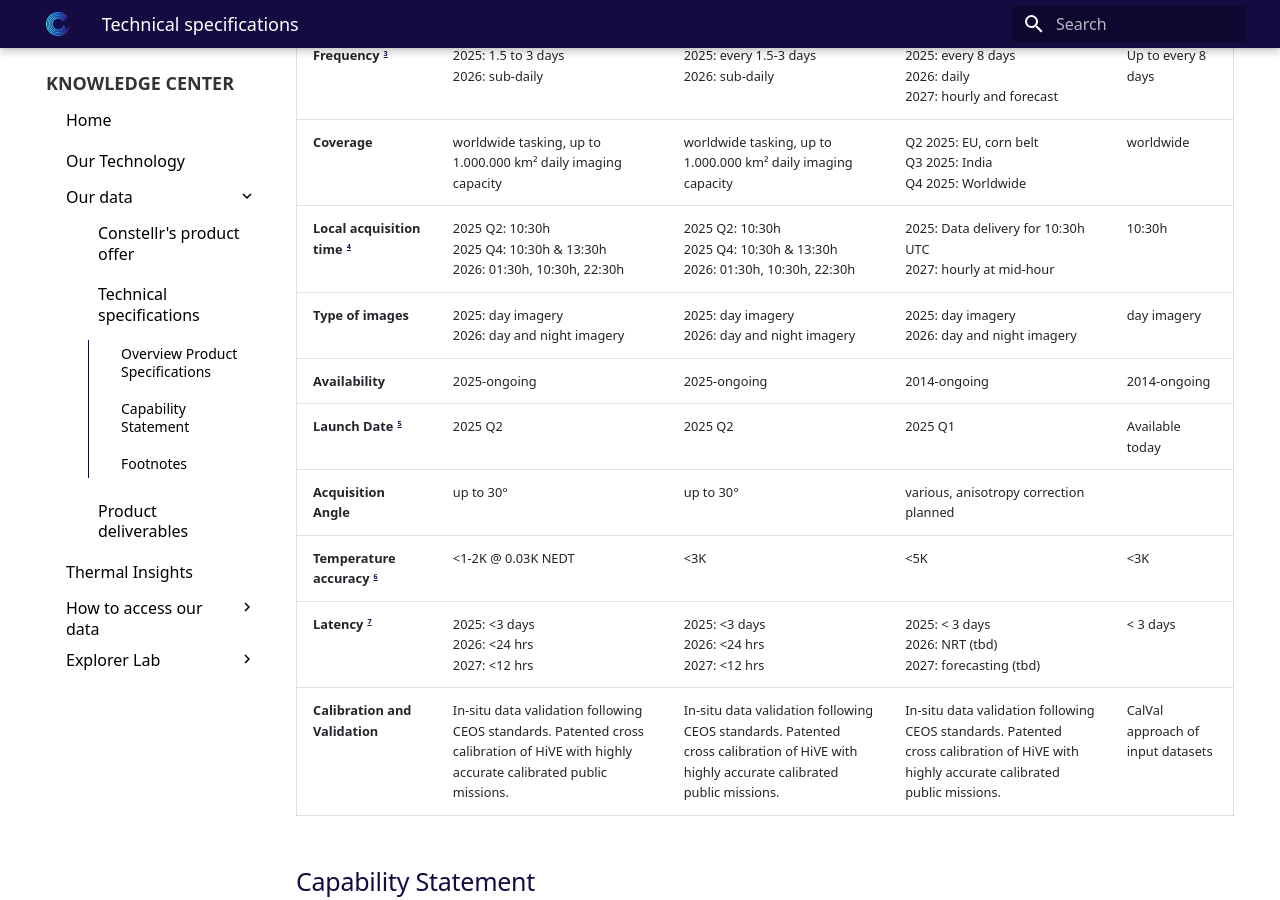
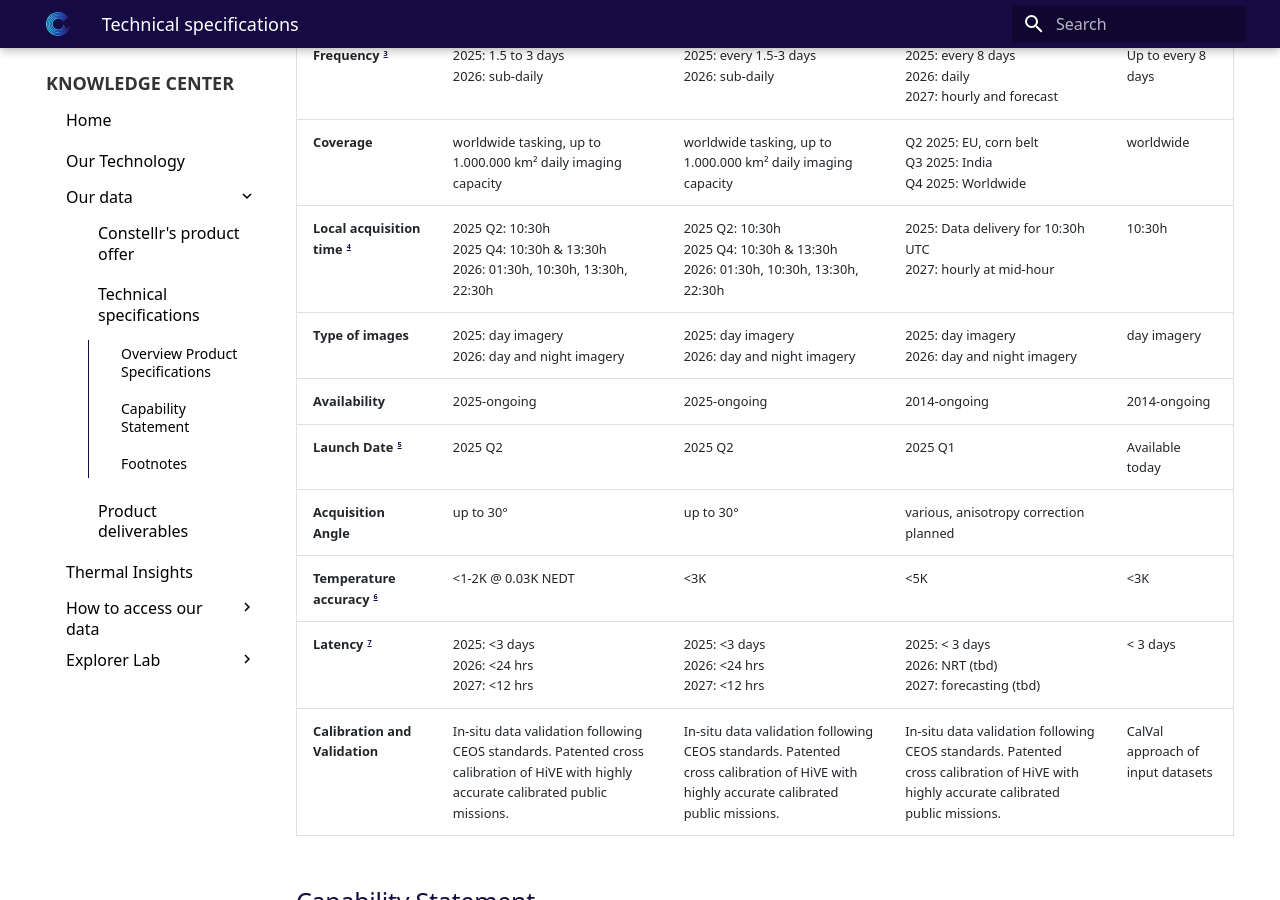
Before and after one commit to constellr/product-lst, an MkDocs documentation site: the page built from docs/Technical-specification.md, in a window 1280 px wide and 900 px high, scrolled down 421 px. Built offline with MkDocs 1.6.1 and Material for MkDocs 9.7.7, drawn with Linux system fonts in a browser that asks for light colours; the version menu is left out.

Commit message:
Typo fixes

```diff
--- a/docs/Technical-specification.md
+++ b/docs/Technical-specification.md
@@ -8,7 +8,7 @@
 | **Scene Size**                           | 15km x 15km                                                                                                                   | 15km x 15km                                                      | 110km x 110km                                                                | 110km x 110km                     |
 | **Frequency [^3]**                            | 2025: 1.5 to 3 days <br> 2026: sub-daily                                                                               | 2025: every 1.5-3 days <br> 2026: sub-daily                  | 2025: every 8 days <br> 2026: daily <br> 2027: hourly and forecast                                   | Up to every 8 days                |
 | **Coverage**                             | worldwide tasking, up to 1.000.000 km² daily imaging capacity                                                                                                                 | worldwide tasking, up to 1.000.000 km² daily imaging capacity                                                    | Q2 2025: EU, corn belt <br> Q3 2025: India <br> Q4 2025: Worldwide                     | worldwide                         |
-| **Local acquisition time [^4]**               | 2025 Q2: 10:30h <br> 2025 Q4: 10:30h & 13:30h <br> 2026: 01:30h, 10:30h, 22:30h                                                              | 2025 Q2: 10:30h <br> 2025 Q4: 10:30h & 13:30h <br> 2026: 01:30h, 10:30h, 22:30h | 2025: Data delivery for 10:30h UTC <br> 2027: hourly at mid-hour                                                 | 10:30h                            |10:30h
+| **Local acquisition time [^4]**               | 2025 Q2: 10:30h <br> 2025 Q4: 10:30h & 13:30h <br> 2026: 01:30h, 10:30h, 13:30h, 22:30h                                                              | 2025 Q2: 10:30h <br> 2025 Q4: 10:30h & 13:30h <br> 2026: 01:30h, 10:30h, 13:30h, 22:30h | 2025: Data delivery for 10:30h UTC <br> 2027: hourly at mid-hour                                                 | 10:30h                            |10:30h
 | **Type of images**                       | 2025: day imagery <br> 2026: day and night imagery                                                                                     | 2025: day imagery <br> 2026: day and night imagery                        | 2025: day imagery <br> 2026: day and night imagery                                | day imagery                       |
 | **Availability**                         | 2025-ongoing                                                                                                                      | 2025-ongoing                                                         | 2014-ongoing                                                                 | 2014-ongoing                      |
 | **Launch Date [^5]**                         | 2025 Q2                                                                                                                           | 2025 Q2                                                              | 2025 Q1                                                                      | Available today                   |
```
Also changed, not shown: docs/sapporo-use-case.md (+1 -1 lines), docs/water-stress-use-case.md (+1 -1 lines).
